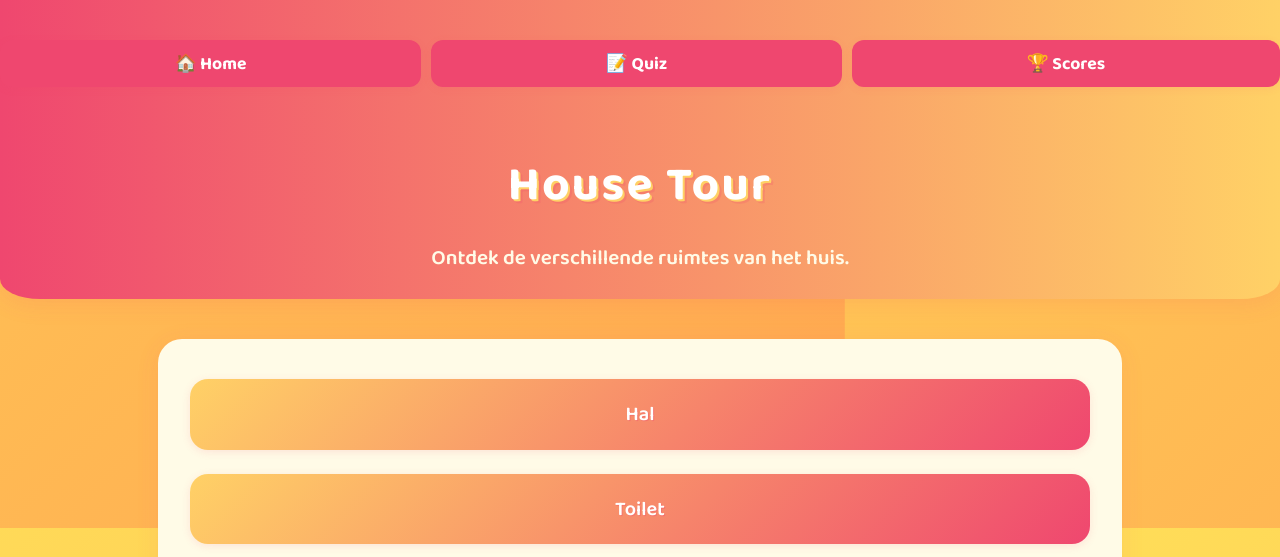
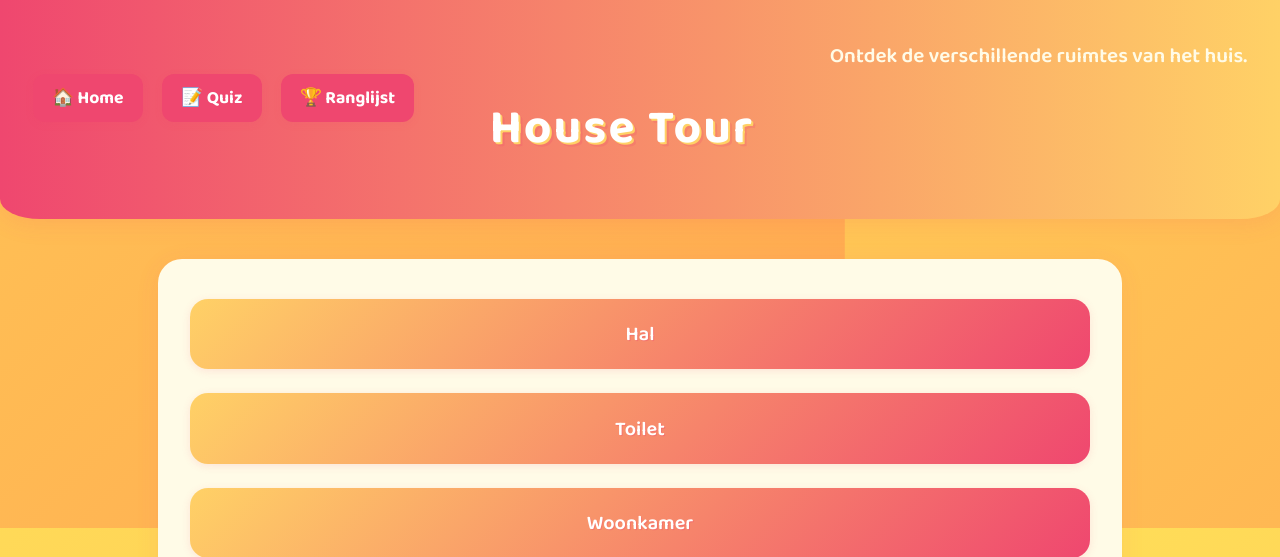
Before and after one commit to stevendejongnl/housetour, a Flask app: page / in a window 1280 px wide. Shown: the top 557 px of the page. Run offline with Flask 3, Linux system fonts and the light colour scheme.

Commit message:
Refactor header layout to use flexbox for improved alignment and spacing

```diff
--- a/backend/static/style.css
+++ b/backend/static/style.css
@@ -133,6 +133,15 @@ body {
     position: relative;
 }
 
+.header-links {
+    display: flex;
+    gap: 1.2rem;
+    justify-content: center;
+    align-items: center;
+    margin-bottom: 1.2rem;
+    flex-wrap: wrap;
+}
+
 .header-link {
     left: 2rem;
     top: 2rem;
--- a/backend/templates/base.html
+++ b/backend/templates/base.html
@@ -13,11 +13,13 @@
 
 <body>
     <div class="header">
-        <a href="/" class="header-link" style="grid-area: home;">&#127968; Home</a>
-        <a href="{{ url_for('quiz.start_quiz') }}" class="header-link" style="grid-area: quiz;">📝 Quiz</a>
-        <a href="{{ url_for('quiz.leaderboard') }}" class="header-link" style="grid-area: score;">🏆 Scores</a>
-        <h1 style="grid-area: title;">{{ title }}</h1>
-        {% if description %}<p style="grid-area: sub;">{{ description }}</p>{% endif %}
+        <div class="header-links">
+            <a href="/" class="header-link">&#127968; Home</a>
+            <a href="{{ url_for('quiz.start_quiz') }}" class="header-link">📝 Quiz</a>
+            <a href="{{ url_for('quiz.leaderboard') }}" class="header-link">🏆 Ranglijst</a>
+        </div>
+        <h1>{{ title }}</h1>
+        {% if description %}<p>{{ description }}</p>{% endif %}
     </div>
     <div class="container">
         {% block body %}{% endblock %}
```
